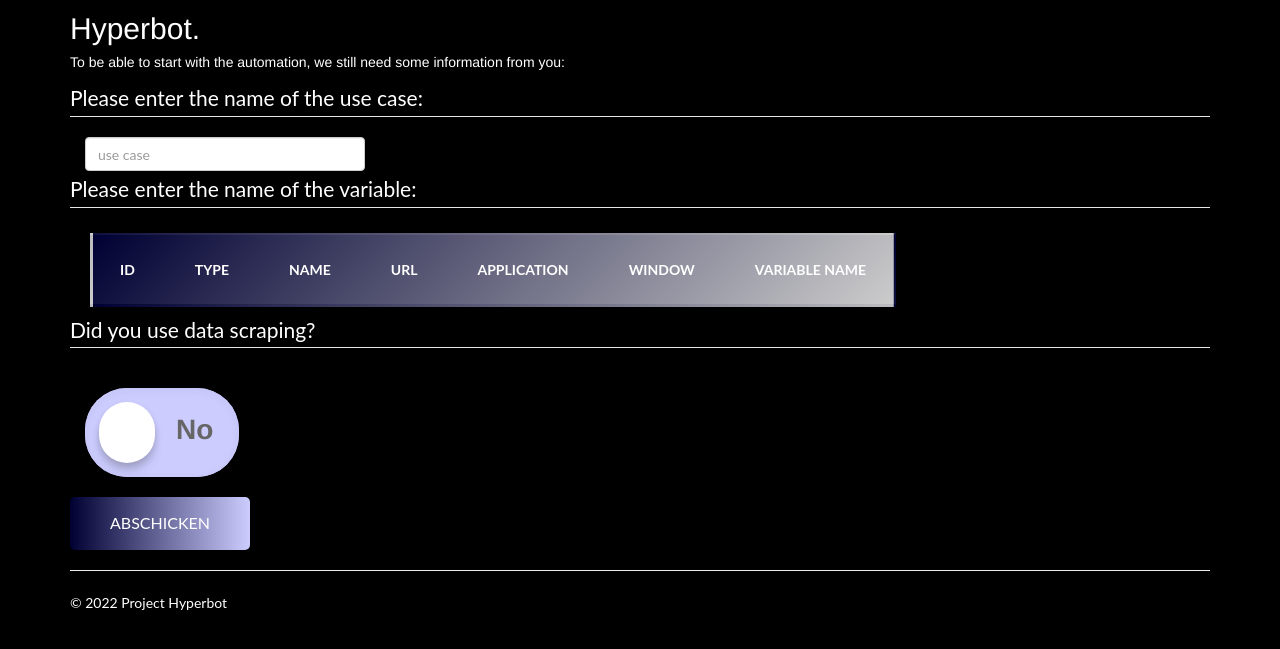
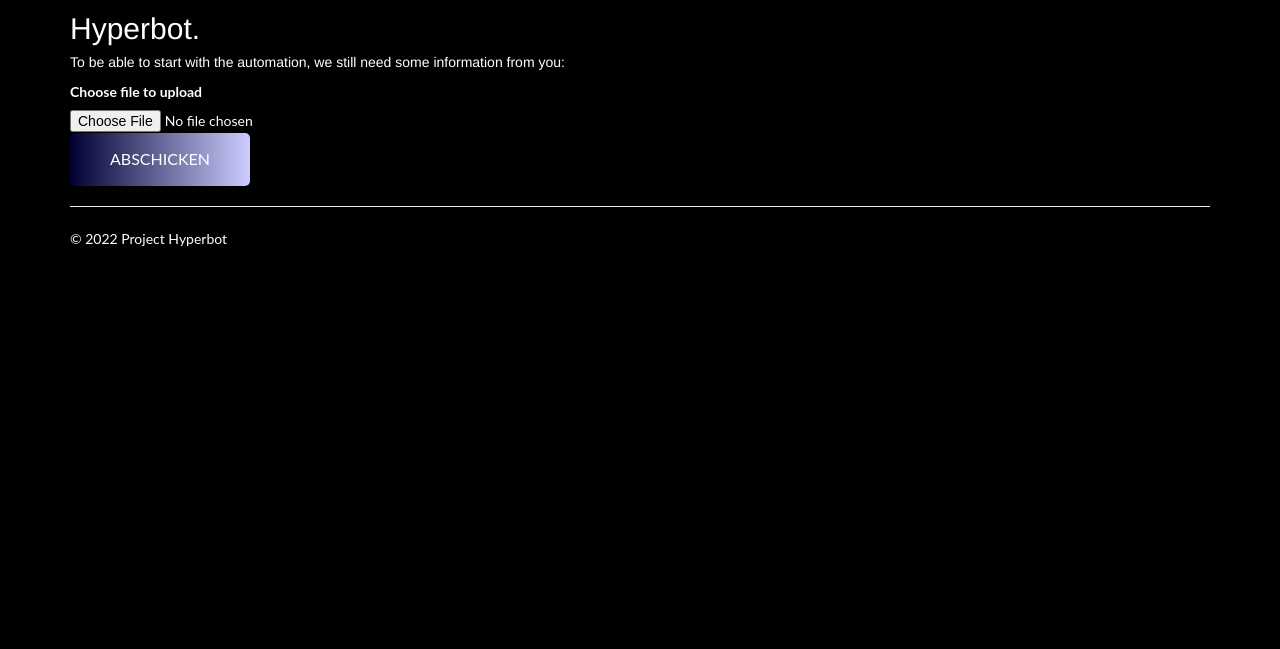
Before and after one commit to JMU-Information-Systems/pjs-hyperbot-main, a Django app: page /about/ in a window 1280 px wide. Shown: the part 58-707 px from the top of the page. Run offline with Django 3.2, Linux system fonts and the light colour scheme; lists and menus that the app fills with data are empty; parts of the project's set-up code (start-up, migrations or seed data) failed here and were passed over; some libraries are stand-ins or nearby versions.

Commit message:
Anpassung Frontend: hochladen von sqlite3 Datenbank

```diff
--- a/pjshyperbot/app/templates/app/about.html
+++ b/pjshyperbot/app/templates/app/about.html
@@ -532,76 +532,15 @@
 
 
 
-    <form action="input/" method="post">
+    <form action="input/" method="post" enctype='multipart/form-data'>
         {% csrf_token %}
         <div class="form-group">
+            <label for="file">Choose file to upload</label>
+            <input type="file" accept=".sqlite3" id="file" name="file" />
 
-            <legend style="color:white;">Please enter the name of the use case:</legend>
-            <div class="container">
-
-                <input type="text" class="form-control" name=useCase required placeholder="use case" required />
-            </div>
-
-            <legend style="color:white;">Please enter the name of the variable:</legend>
-            <div class="container">
-                <table class="responsive-table">
-                    <tr class="table-header">
-                        <th class="col col-1">Id</th>
-                        <th class="col col-2">type</th>
-                        <th class="col col-3">name</th>
-                        <th class="col col-4">URL</th>
-                        <th class="col col-5">Application</th>
-                        <th class="col col-6">Window</th>
-                        <th class="col col-7">variable name</th>
-                    </tr>
-
-                    {% for row in message %}
-                    <tr class="table-row">
-                        {% for col in row %}
-                        <td class="col">{{col}}</td>
-                        {% endfor %}
-                        <td class="col col-7" data-label="vname">
-                            <select type="text" class="form-control" name={{row}} required>
-                                {% for value in variables %}
-                                <option value={{value}}>{{value}}</option>
-                                {% endfor %}
-
-                            </select>
-                        </td>
-                        <!-- <td class="col col-7" data-label="vname"><input type="text" class="form-control" name={{row}} required /></td>-->
-                    </tr>
-            {% endfor %}
-        </table>
-    </div>
-
-    <!-- Wenn Excel oder Word verwendet wurde, dann nach dem Pfad fragen -->
-                        <div class="container">
-                            {% if a == 1%}
-                            <legend style="color:white;">Please enter the path of the used file:</legend>
-                            <input type="text" class="form-control" name=path required placeholder="path of the used file" required />
-
-                            {% endif %}
-                        </div>
-
-                        <legend style="color:white;">Did you use data scraping?</legend>
-                        <div class="container">
-                            <fieldset>
-
-                                <h1 class="btn-switch" ">
-                                    <input type="radio" id="yes" name="switch" class="btn-switch__radio btn-switch__radio_yes" />
-                                    <input type="radio" checked id="no" name="switch" class="btn-switch__radio btn-switch__radio_no" />
-                                    <label for="yes" class="btn-switch__label btn-switch__label_yes"><span class="btn-switch__txt">Yes</span></label>
-                                    <label for="no" class="btn-switch__label btn-switch__label_no"><span class="btn-switch__txt">No</span></label>
-                                </h1>
-                            </fieldset>
-
-                        </div>
-
-                        <p></p>
-                        <button type="submit" class="btn btn--green">Abschicken</button>
-</div>
-
-</form>
+            <button type="submit" class="btn btn--green">Abschicken</button>
+        </div>
+    </form>
 </body>
 </html>
     {% endblock %}
```
